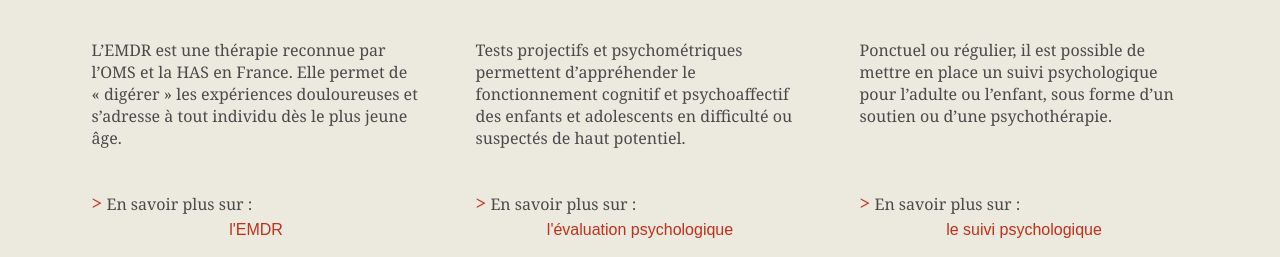
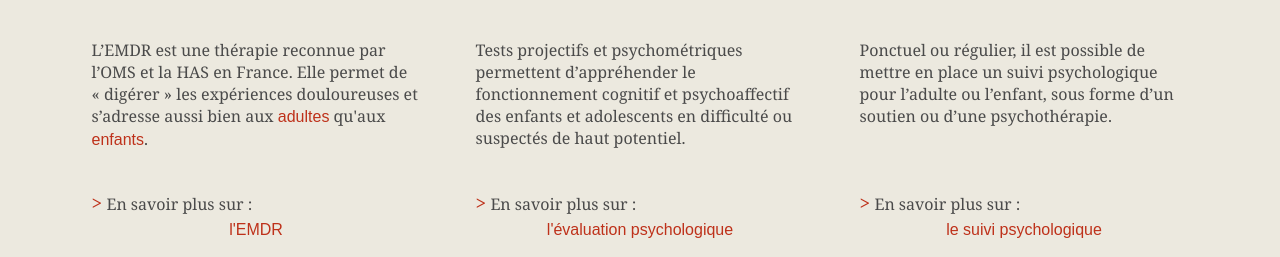
Before and after one commit to celiefavre/celiefavre.github.io, a Jekyll site: the page built from index.html, in a window 1280 px wide. Shown: the part 562-819 px from the top of the page. Built offline with Jekyll 4.4.1, drawn with Linux system fonts in a browser that asks for light colours; some of the changed text lies outside the part shown; grey boxes are pictures that could not be loaded.

Commit message:
changed index

```diff
--- a/index.html
+++ b/index.html
@@ -5,14 +5,14 @@ layout: default
 <div class="hero" role="img" aria-label="photo plage biarritz"></div>
 <section class="rang-un">
 	<div class="carre emdr">
-		<a href=""><h1>EMDR</h1></a>
-		<p>L’EMDR est une thérapie reconnue par l’OMS et la HAS en France. Elle permet de « digérer » les expériences douloureuses et s’adresse à tout individu dès le plus jeune âge.</p>
-		<p>	En savoir plus sur :<a href="#" class="lien-dans-carre"> l'EMDR</a></p>
+		<a href="/emdr"><h1>EMDR</h1></a>
+		<p>L’EMDR est une thérapie reconnue par l’OMS et la HAS en France. Elle permet de « digérer » les expériences douloureuses et s’adresse aussi bien aux <a href="/emdr-adultes">adultes</a> qu'aux <a href="/emdr-enfants">enfants</a>.</p>
+		<p>	En savoir plus sur :<a href="/emdr" class="lien-dans-carre"> l'EMDR</a></p>
 	</div>
 	<div class="carre evaluation">
-		<a href=""><h2>Evaluation</h2></a>
+		<a href="/bilan-psychologique"><h2>Evaluation</h2></a>
 		<p>Tests projectifs et psychométriques permettent d’appréhender le fonctionnement cognitif et psychoaffectif des enfants et adolescents en difficulté ou suspectés de haut potentiel.</p>
-		<p>	En savoir plus sur :<a href="#" class="lien-dans-carre"> l'évaluation psychologique</a></p>
+		<p>	En savoir plus sur :<a href="/bilan-psychologique" class="lien-dans-carre"> l'évaluation psychologique</a></p>
 	</div>
 	<div class="carre suivi">
 		<a href="#"><h2>Suivi psychologique</h2></a>
@@ -47,6 +47,7 @@ layout: default
 			</div>
 			<span itemprop="telephone" class="tel">06 52 46 76 36</span>
 		</div>
+		<div class="adeli"><p>N° ADELI : 64 93 0651 1</p></div>
 	</div>
 	<div class="carre suivi">
 		<a href="#"><h2>Plan d'accès</h2></a>
```
Lines whose indentation alone changed are shown as unchanged.
